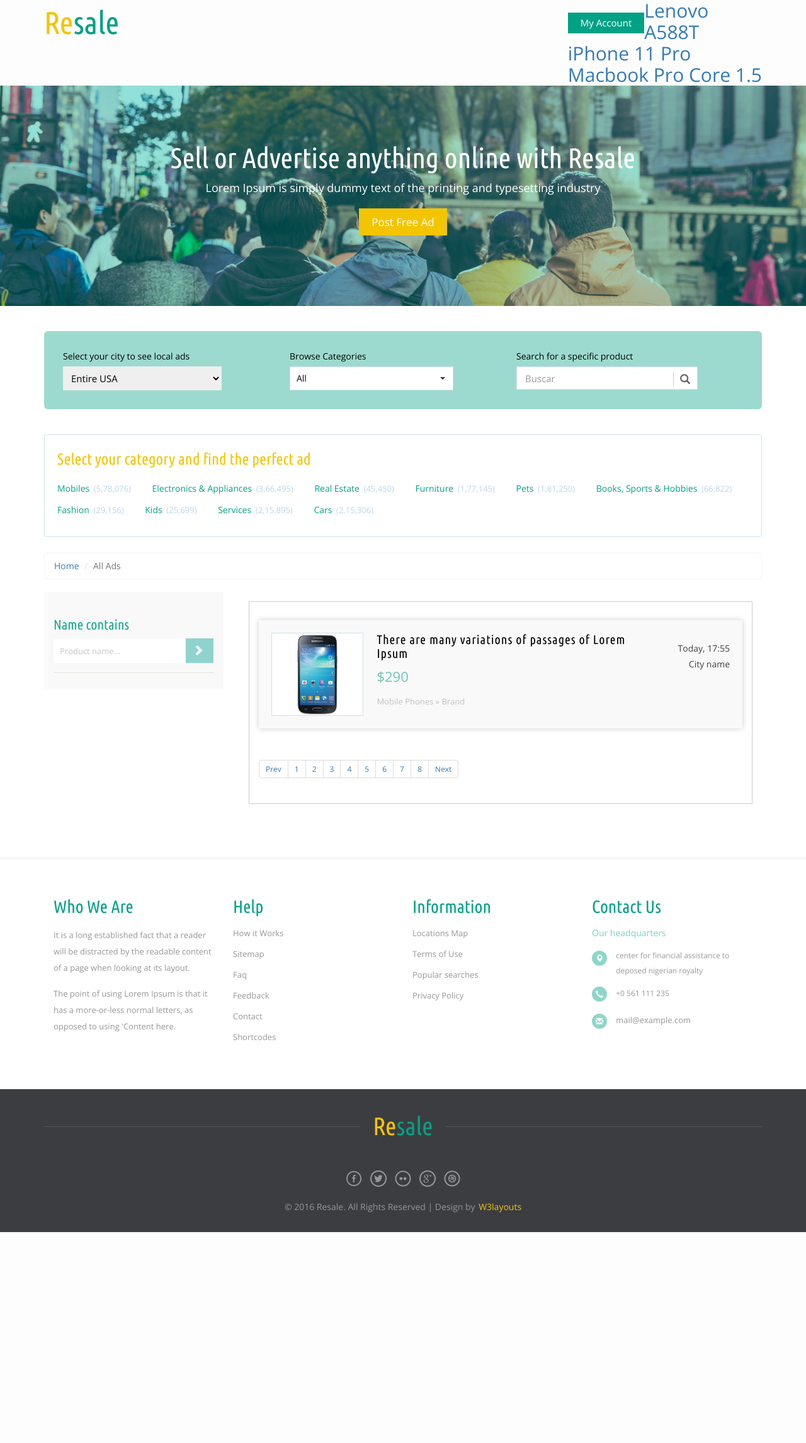
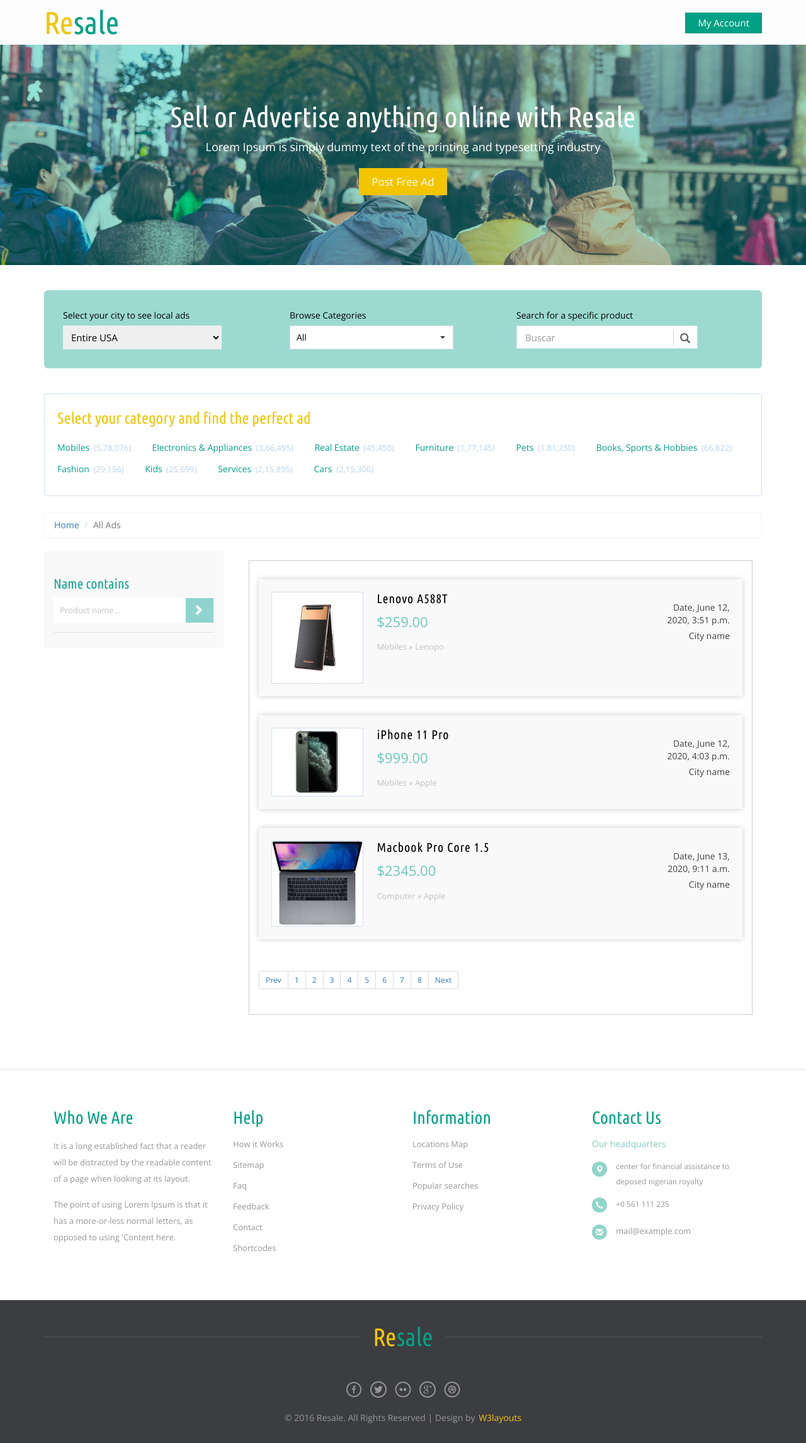
Before and after one commit to ingafter60/resale, a Django app: page /products/ in a window 1280 px wide. Shown: the whole page at 63% size. Before the commit the page ends 1957 px from the top, so only its background shows below. Run offline with Django 3.2, Linux system fonts and the light colour scheme; data comes from the database, SQL or seed files in the repository; both versions use the stored data as it was after the commit; some libraries are stand-ins or nearby versions.

Commit message:
10. Load and display product list from db to home page(product list)

```diff
--- a/product/templates/Product/product_list.html
+++ b/product/templates/Product/product_list.html
@@ -531,21 +531,27 @@
 											<div class="clearfix"></div>
 											<ul class="list">
 
-												<a href="single.html">
-													<li>
-														<img src="{% static 'images/m1.jpg' %}" title="" alt="" />
-														<section class="list-left">
-															<h5 class="title">There are many variations of passages of Lorem Ipsum</h5>
-															<span class="adprice">$290</span>
-															<p class="catpath">Mobile Phones » Brand</p>
-														</section>
-														<section class="list-right">
-															<span class="date">Today, 17:55</span>
-															<span class="cityname">City name</span>
-														</section>
-														<div class="clearfix"></div>
-													</li>
-												</a>
+				{% if product_list %}
+					{% for product in product_list %}
+						<a href="{% url 'products:product_detail' product.slug %}">
+							<li>
+								<img src="{{product.image.url}}" title="" alt="{{product.name}}" />
+								<section class="list-left">
+									<h5 class="title">{{product.name}}</h5>
+									<span class="adprice">${{product.price}}</span>
+									<p class="catpath">{{product.category}} » {{product.brand}}</p>
+								</section>
+								<section class="list-right">
+									<span class="date">Date, {{product.created}}</span>
+									<span class="cityname">City name</span>
+								</section>
+								<div class="clearfix"></div>
+							</li>
+						</a>
+					{% endfor %}
+				{% else %}
+					<p>No searched product found.</p>
+				{% endif %}
 
 												<!-- <a href="single.html">
 													<li>
--- a/templates/base.html
+++ b/templates/base.html
@@ -74,9 +74,9 @@
 			<div class="header-right">
 				<a class="account" href="login.html">My Account</a>
 				<!-- <span class="active uls-trigger">Select language</span> -->
-								{% for product in product_list %}
+<!-- 								{% for product in product_list %}
 				<h2><a href="{% url 'products:product_detail' product.slug %}">{{product}}</a></h2>
-				{% endfor %}
+				{% endfor %} -->
 				<!-- Large modal -->
 				<!-- <div class="selectregion">
 					<button class="btn btn-primary" data-toggle="modal" data-target="#myModal">
```
Also changed, not shown: db.sqlite3, media/category/Computer.jpg (added), media/main_product/iPhone_11_Pro_7Hoeb7M.jpg (added), media/main_product/lenopo_emOX2yn.jpg (added), media/main_product/macbook.png (added).
